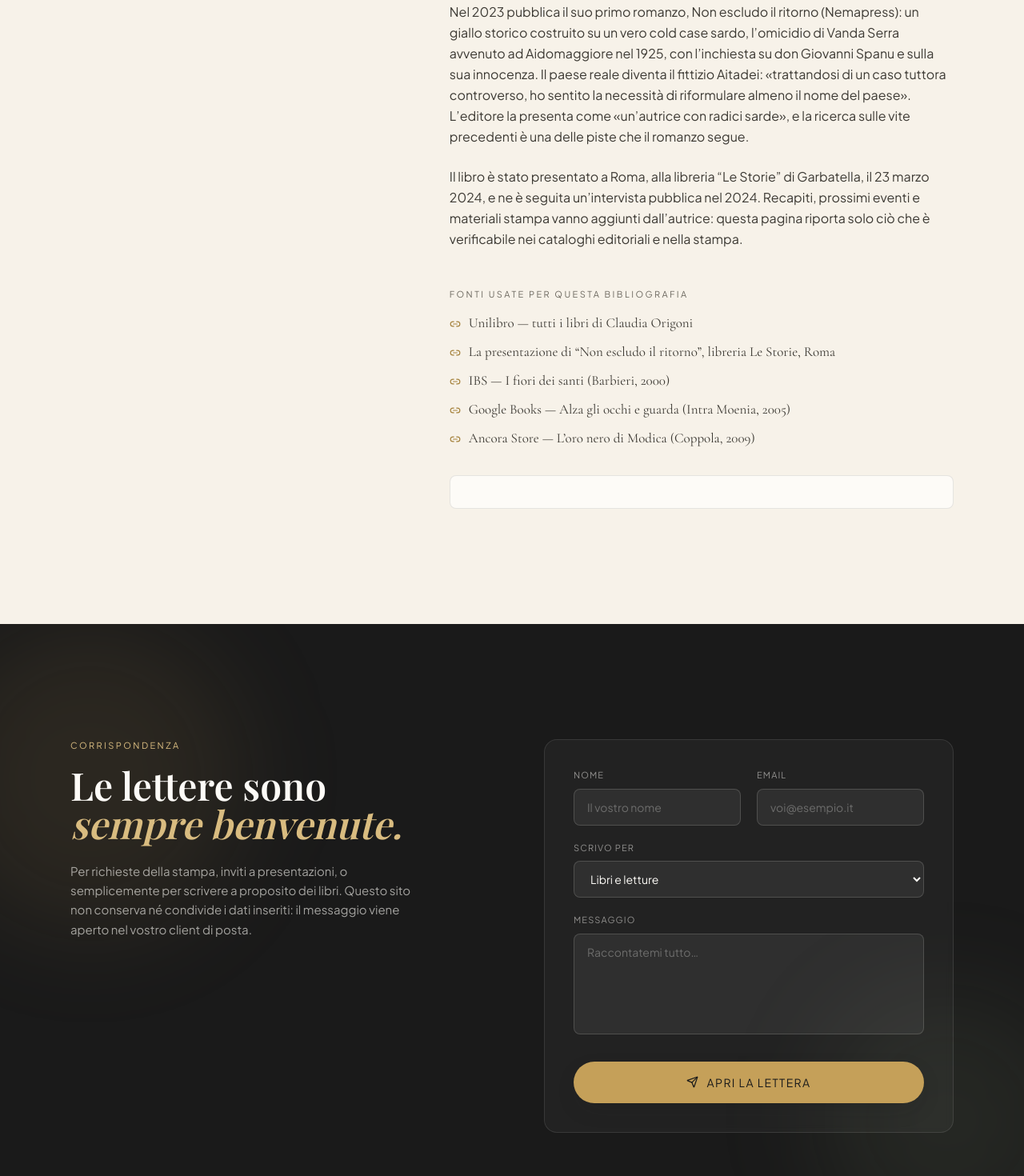
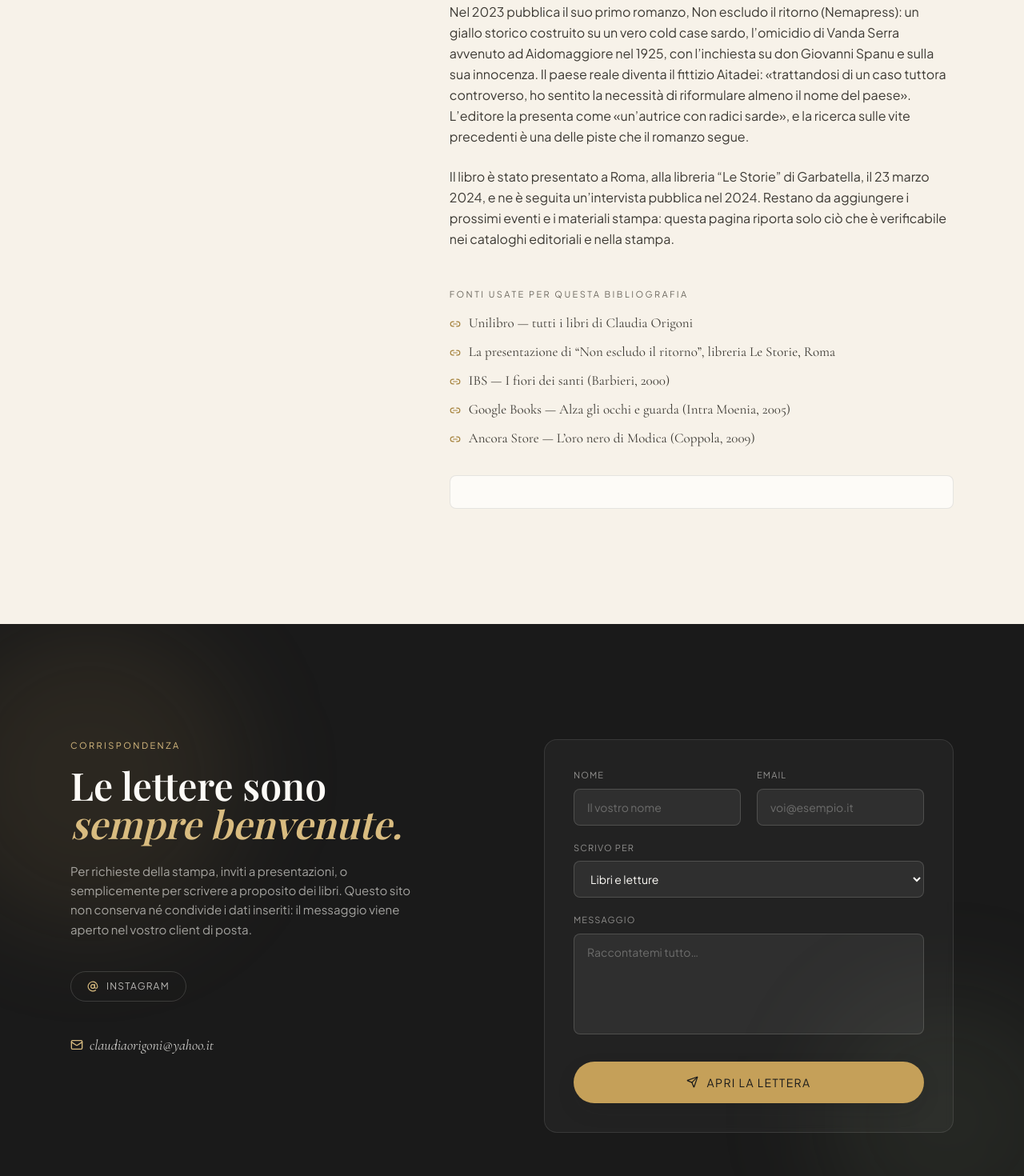
Before and after one commit to Alftakeaway/origoni-site, a React (Vite) app: page / in a window 1280 px wide. Shown: the part 2470-3940 px from the top of the page at 80% size. Built offline with nearby package versions, Linux system fonts and the light colour scheme; a web font is replaced by a local one.

Commit message:
Contact: add the author's email and Instagram profile
Supplied by the author, so the contact section now shows real details and
the form hands the composed letter to the visitor's mail client. The About
note about missing contact details is dropped accordingly.

```diff
--- a/src/data/site.js
+++ b/src/data/site.js
@@ -1,10 +1,8 @@
 // Dati di contatto e fonti pubbliche.
-// L'email e i profili vanno inseriti dall'autrice: finché restano vuoti,
-// il sito non mostra recapiti (e il modulo non promette invii che non può fare).
+// Recapiti forniti dall'autrice (ottobre 2026).
 export const contact = {
-  email: '',
-  socials: [],
-  // { label: 'Instagram', href: 'https://instagram.com/...' }
+  email: 'claudiaorigoni@yahoo.it',
+  socials: [{ label: 'Instagram', href: 'https://www.instagram.com/claudiaorigoni' }],
 }
 
 // Fonti usate per compilare bibliografia e biografia: solo pagine verificabili.
--- a/src/i18n/strings.js
+++ b/src/i18n/strings.js
@@ -38,7 +38,7 @@ export const strings = {
         'Claudia Origoni lavora con i documenti prima ancora che con le frasi. Il suo primo libro, I fiori dei santi (Barbieri, 2000), è uno studio sui simboli floreali nell’iconografia sacra — i gigli, le rose e le palme che diventano attributi dei santi — seguito nelle storie e nelle leggende che li hanno messi in immagine.',
         'Nel 2005 firma con Elisabetta Valentini e Simona Filippini Alza gli occhi e guarda (Edizioni Intra Moenia), lavoro a tre voci sui quartieri Sanità e Forcella a Napoli, tra contrasti sociali e potenzialità nascoste. Nel 2009 esce L’oro nero di Modica (Coppola Editore), scritto con Elena La Delfa sul cioccolato della città barocca e sul legame che tiene insieme un centro urbano e la sua storia artigianale.',
         'Nel 2023 pubblica il suo primo romanzo, Non escludo il ritorno (Nemapress): un giallo storico costruito su un vero cold case sardo, l’omicidio di Vanda Serra avvenuto ad Aidomaggiore nel 1925, con l’inchiesta su don Giovanni Spanu e sulla sua innocenza. Il paese reale diventa il fittizio Aitadei: «trattandosi di un caso tuttora controverso, ho sentito la necessità di riformulare almeno il nome del paese». L’editore la presenta come «un’autrice con radici sarde», e la ricerca sulle vite precedenti è una delle piste che il romanzo segue.',
-        'Il libro è stato presentato a Roma, alla libreria “Le Storie” di Garbatella, il 23 marzo 2024, e ne è seguita un’intervista pubblica nel 2024. Recapiti, prossimi eventi e materiali stampa vanno aggiunti dall’autrice: questa pagina riporta solo ciò che è verificabile nei cataloghi editoriali e nella stampa.',
+        'Il libro è stato presentato a Roma, alla libreria “Le Storie” di Garbatella, il 23 marzo 2024, e ne è seguita un’intervista pubblica nel 2024. Restano da aggiungere i prossimi eventi e i materiali stampa: questa pagina riporta solo ciò che è verificabile nei cataloghi editoriali e nella stampa.',
       ],
       sourcesTitle: 'Fonti usate per questa bibliografia',
     },
@@ -108,7 +108,7 @@ export const strings = {
         'Claudia Origoni works with documents before she works with sentences. Her first book, I fiori dei santi (Barbieri, 2000), is a study of floral symbols in sacred iconography — the lilies, roses and palms that become the attributes of saints — followed through the stories and legends that put them into images.',
         'In 2005 she signed Alza gli occhi e guarda (Edizioni Intra Moenia) with Elisabetta Valentini and Simona Filippini, a three-voice work on the Neapolitan quarters of Sanità and Forcella, between social contrast and hidden potential. In 2009 came L’oro nero di Modica (Coppola Editore), written with Elena La Delfa about the chocolate of the Baroque town and the bond between a city and its craft history.',
         'In 2023 she published her first novel, Non escludo il ritorno (Nemapress): a historical mystery built on a real Sardinian cold case, the murder of Vanda Serra in Aidomaggiore in 1925, and the inquiry around Don Giovanni Spanu and his innocence. The real village becomes the fictional Aitadei: “since the case is still contested, I felt I had to change at least the name of the town”. Her publisher presents her as “an author with Sardinian roots”, and research into past lives is one of the trails the novel follows.',
-        'The book was presented in Rome at the bookshop “Le Storie” in Garbatella on 23 March 2024, followed by a public interview later that year. Contact details, forthcoming events and press materials are to be added by the author: this page carries only what can be verified in publisher catalogues and the press.',
+        'The book was presented in Rome at the bookshop “Le Storie” in Garbatella on 23 March 2024, followed by a public interview later that year. Forthcoming events and press materials still need to be added: this page carries only what can be verified in publisher catalogues and the press.',
       ],
       sourcesTitle: 'Sources behind this bibliography',
     },
```
